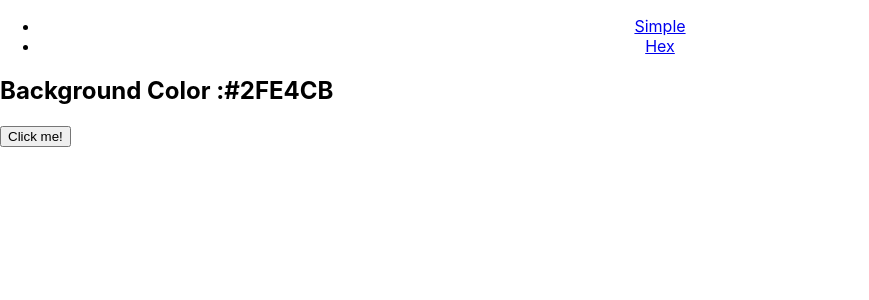
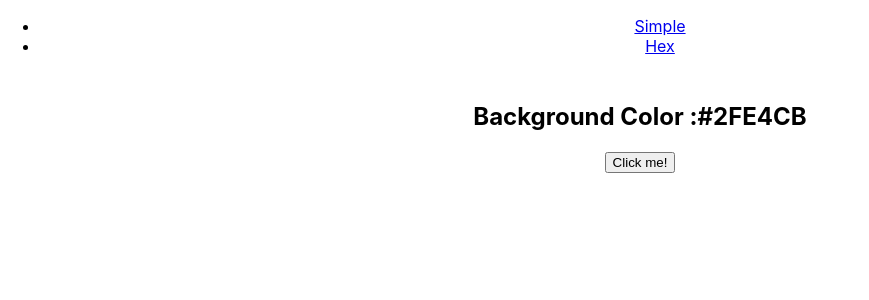
Before and after one commit to elzeveta/Change-bg-color, a React (Create React App) app in the folder change-bc/: page /Hex in a window 1280 px wide. Shown: the top 300 px of the page, without its empty margins (0-869 px from the left). Built offline with nearby package versions, Linux system fonts and the light colour scheme.

Commit message:
Did changes in components

```diff
--- a/change-bc/src/App.css
+++ b/change-bc/src/App.css
@@ -1,38 +1,8 @@
 .App {
   text-align: center;
 }
-
-.App-logo {
-  height: 40vmin;
-  pointer-events: none;
+#container {
+  text-align: center;
+  margin: 0;
+  padding: 10px;
 }
-
-@media (prefers-reduced-motion: no-preference) {
-  .App-logo {
-    animation: App-logo-spin infinite 20s linear;
-  }
-}
-
-.App-header {
-  background-color: #282c34;
-  min-height: 100vh;
-  display: flex;
-  flex-direction: column;
-  align-items: center;
-  justify-content: center;
-  font-size: calc(10px + 2vmin);
-  color: white;
-}
-
-.App-link {
-  color: #61dafb;
-}
-
-@keyframes App-logo-spin {
-  from {
-    transform: rotate(0deg);
-  }
-  to {
-    transform: rotate(360deg);
-  }
-}
--- a/change-bc/src/components/Simple.jsx
+++ b/change-bc/src/components/Simple.jsx
@@ -18,10 +18,10 @@ class Simple extends Component {
       "yellow",
       "orange"
     ];
-    const color = document.querySelector(".color");
-    const random = getRandom();
-    document.querySelector("main").style.backgroundColor = colors[random];
-    color.textContent = colors[random];
+    // const color = document.querySelector(".color");
+    // const random = getRandom();
+    // document.querySelector("main").style.backgroundColor = colors[random];
+    // color.textContent = colors[random];
   }
   render() {
     return (
```
